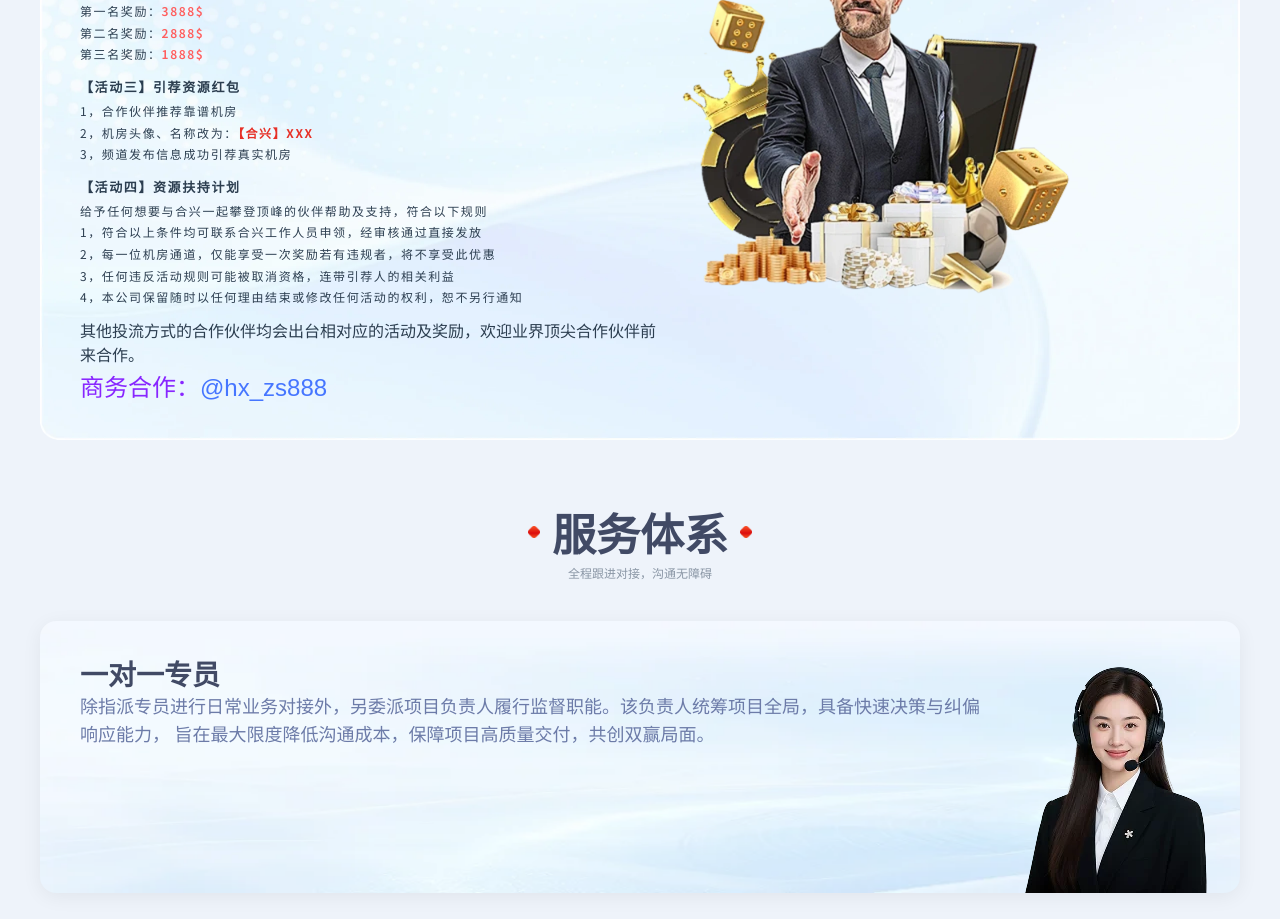
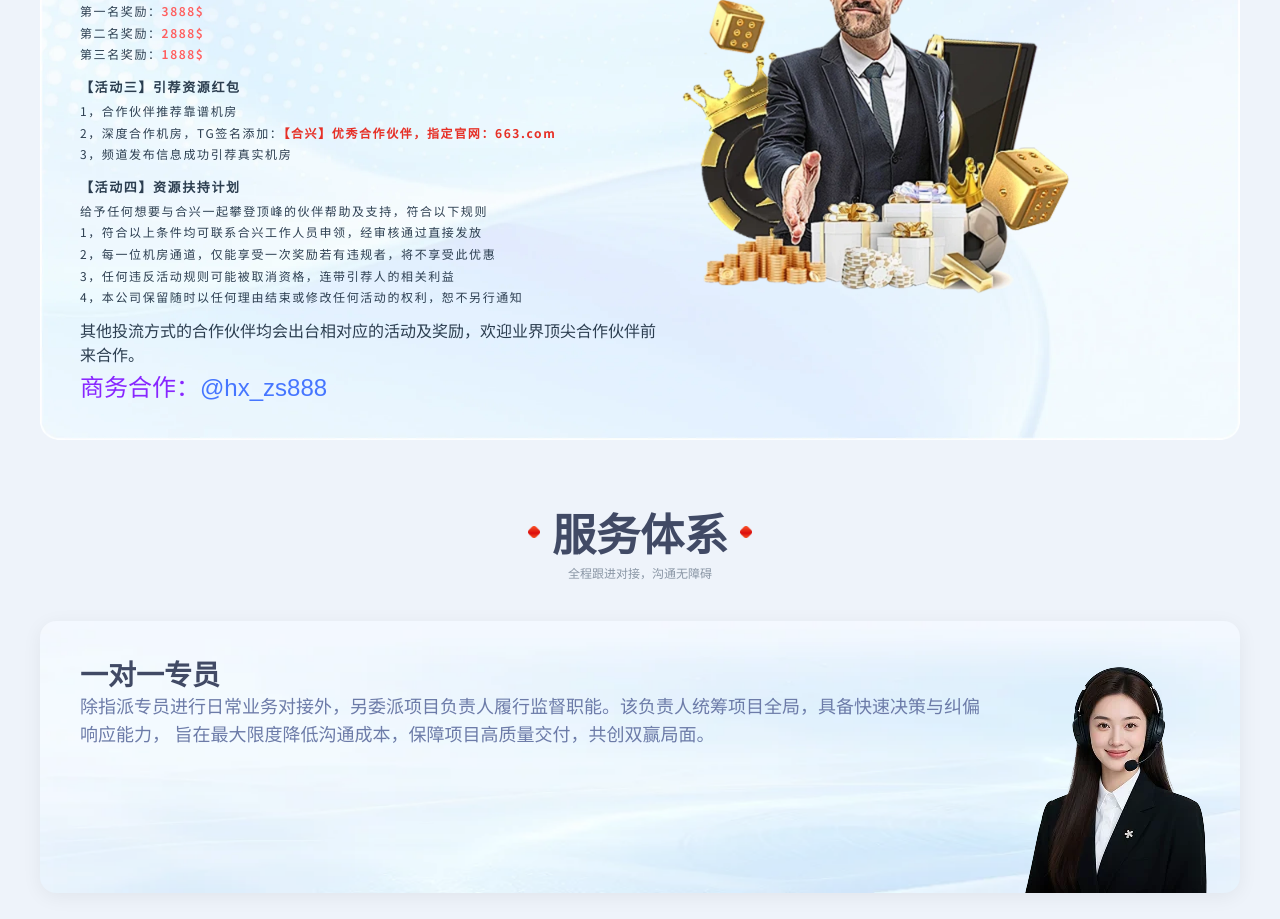
Before and after one commit to booker221/663, a Vue app: page /#/pc in a window 1280 px wide. Shown: the part 2140-3059 px from the top of the page. Built offline with nearby package versions, Linux system fonts and the light colour scheme.

Commit message:
refactor: unify activity component logic for H5 and PC platforms

```diff
--- a/src/components/h5/H5Activity.vue
+++ b/src/components/h5/H5Activity.vue
@@ -33,7 +33,7 @@
         <div class="act-block">
           <p class="act-label"><span class="label-desc">【活动三】引荐资源红包</span></p>
           <p class="act-line">1，合作伙伴推荐靠谱机房</p>
-          <p class="act-line">2，机房头像、名称改为：<span class="highlight red">【合兴】XXX</span></p>
+          <p class="act-line">2，深度合作机房，TG签名添加：<span class="highlight red">【合兴】优秀合作伙伴，指定官网：663.com</span></p>
           <p class="act-line">3，频道发布信息成功引荐真实机房</p>
         </div>
 
--- a/src/components/pc/PcActivity.vue
+++ b/src/components/pc/PcActivity.vue
@@ -34,7 +34,7 @@
           <div class="act-block">
             <p class="act-label">【活动三】引荐资源红包</p>
             <p class="act-line">1，合作伙伴推荐靠谱机房</p>
-            <p class="act-line">2，机房头像、名称改为：<span class="highlight">【合兴】XXX</span></p>
+            <p class="act-line">2，深度合作机房，TG签名添加：<span class="highlight red">【合兴】优秀合作伙伴，指定官网：663.com</span></p>
             <p class="act-line">3，频道发布信息成功引荐真实机房</p>
           </div>
 
```
